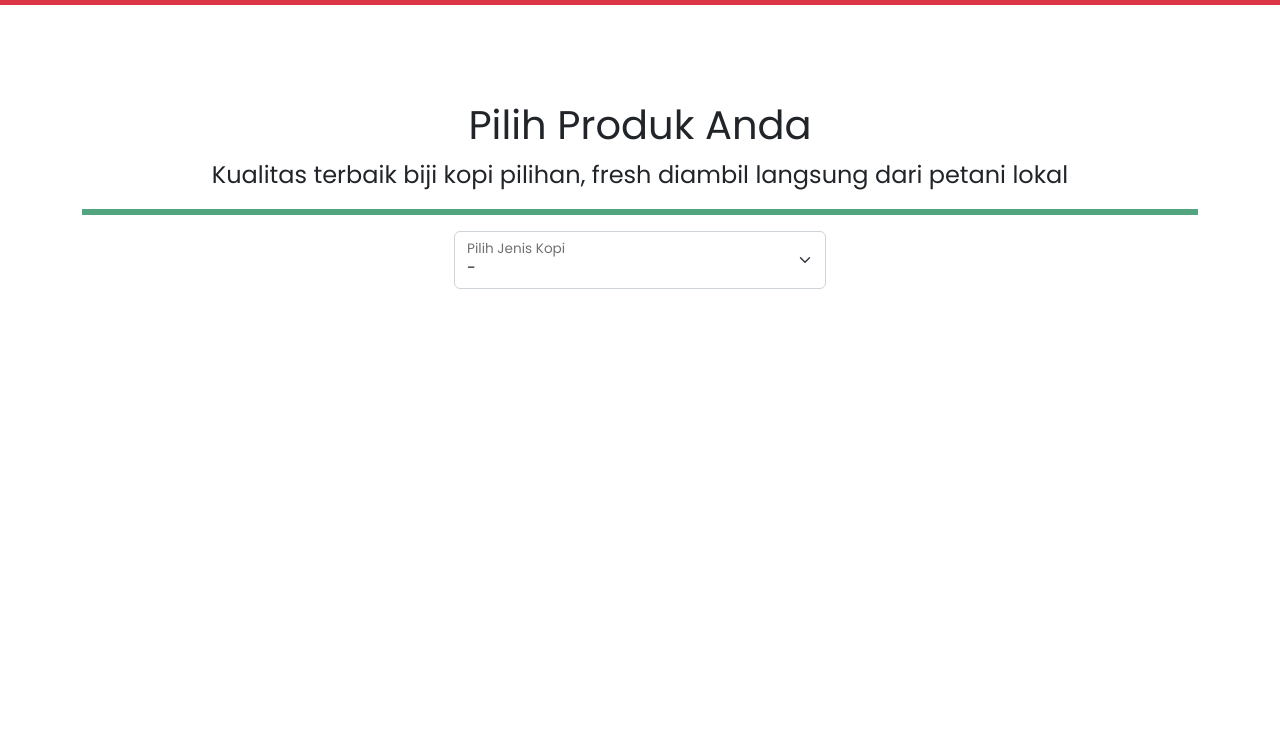
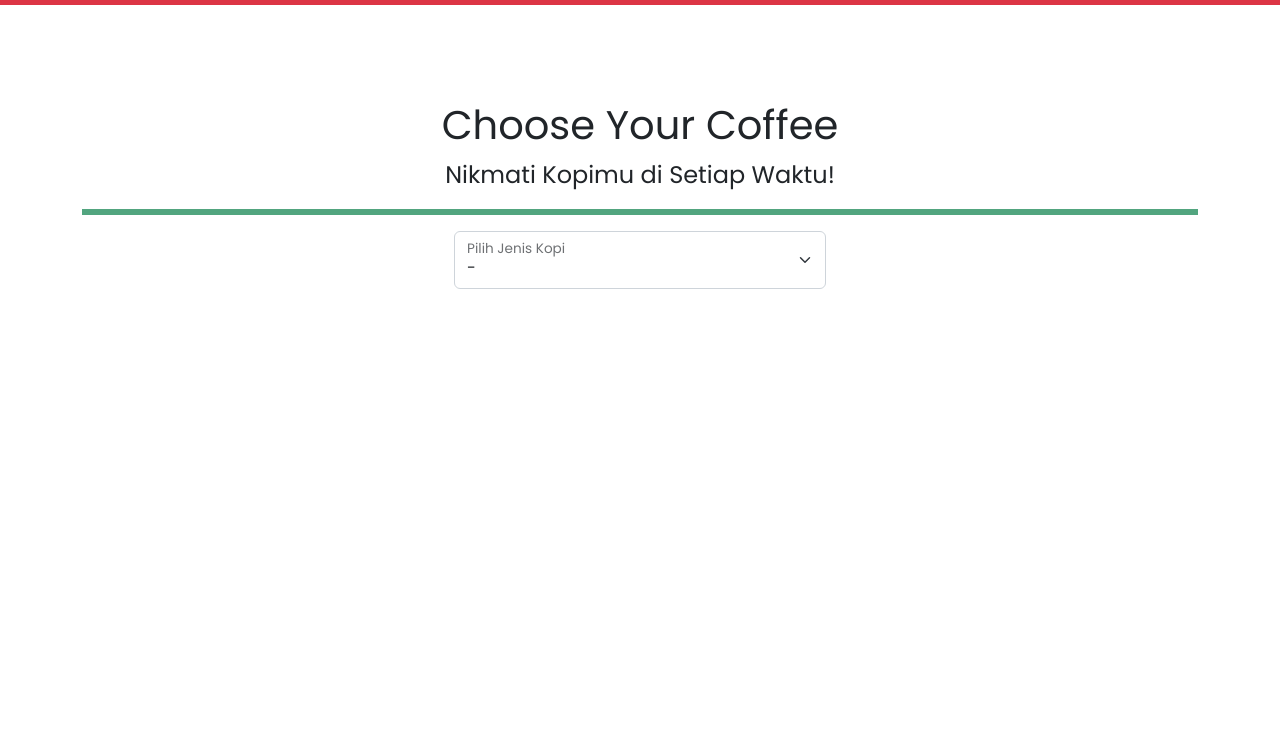
Before and after one commit to naufalazwar909/Prakerja_kopikuy, a plain HTML site: page produk.html in a window 1280 px wide. Shown: the part 61-800 px from the top of the page. Drawn offline with Linux system fonts and the light colour scheme.

Commit message:
Mengganti tulisan tampilan awal website

```diff
--- a/produk.html
+++ b/produk.html
@@ -53,8 +53,8 @@
 
     <section class="riki-block produk text-center my-5 py-5">
         <div class="container">
-            <h1>Pilih Produk Anda</h1>
-            <p class="fs-4">Kualitas terbaik biji kopi pilihan, fresh diambil langsung dari petani lokal</p>
+            <h1>Choose Your Coffee</h1>
+            <p class="fs-4">Nikmati Kopimu di Setiap Waktu!</p>
             <hr class="border border-success border-3 opacity-75">
 
             <!-- Ini Untuk Select -->
```
